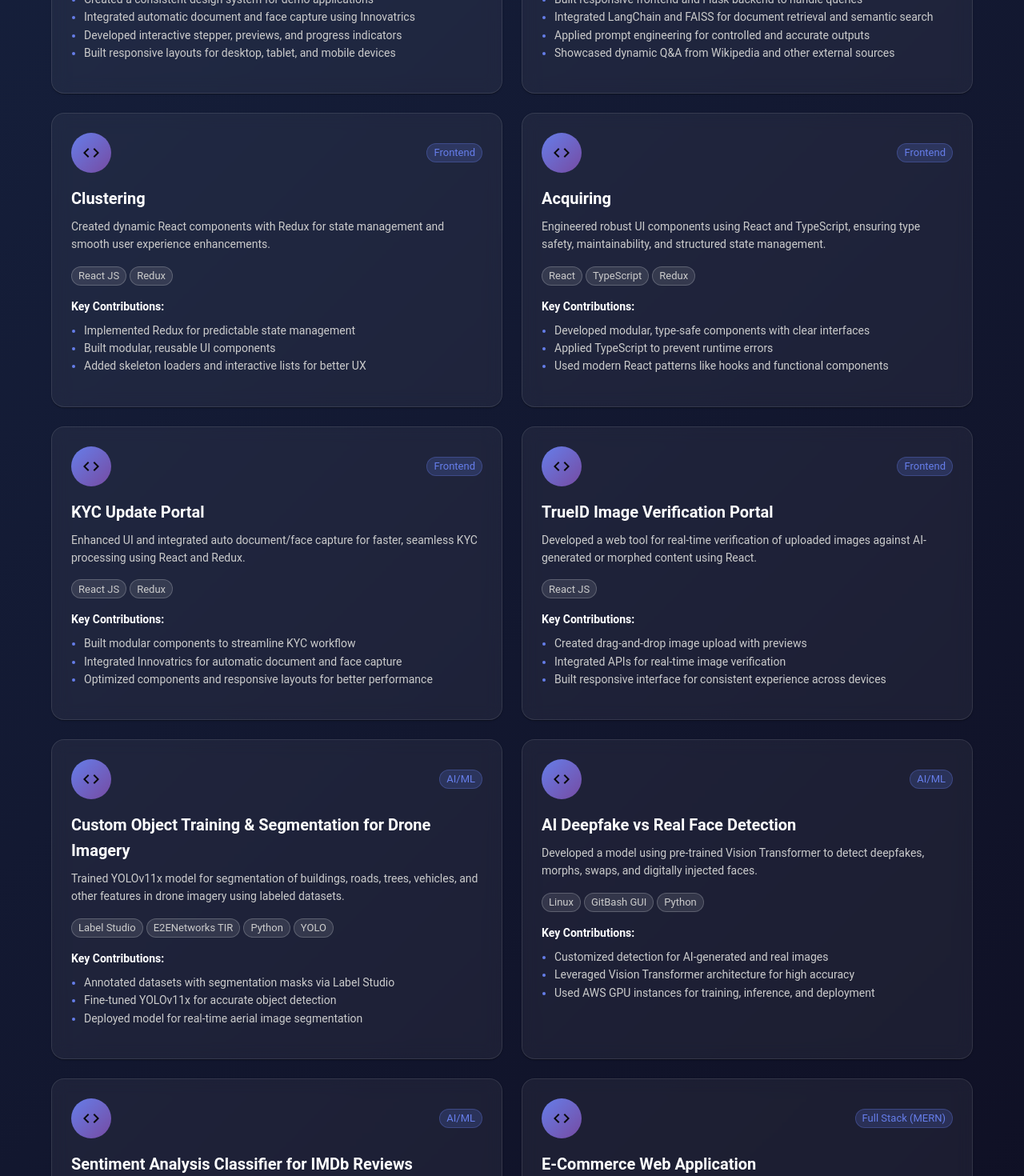
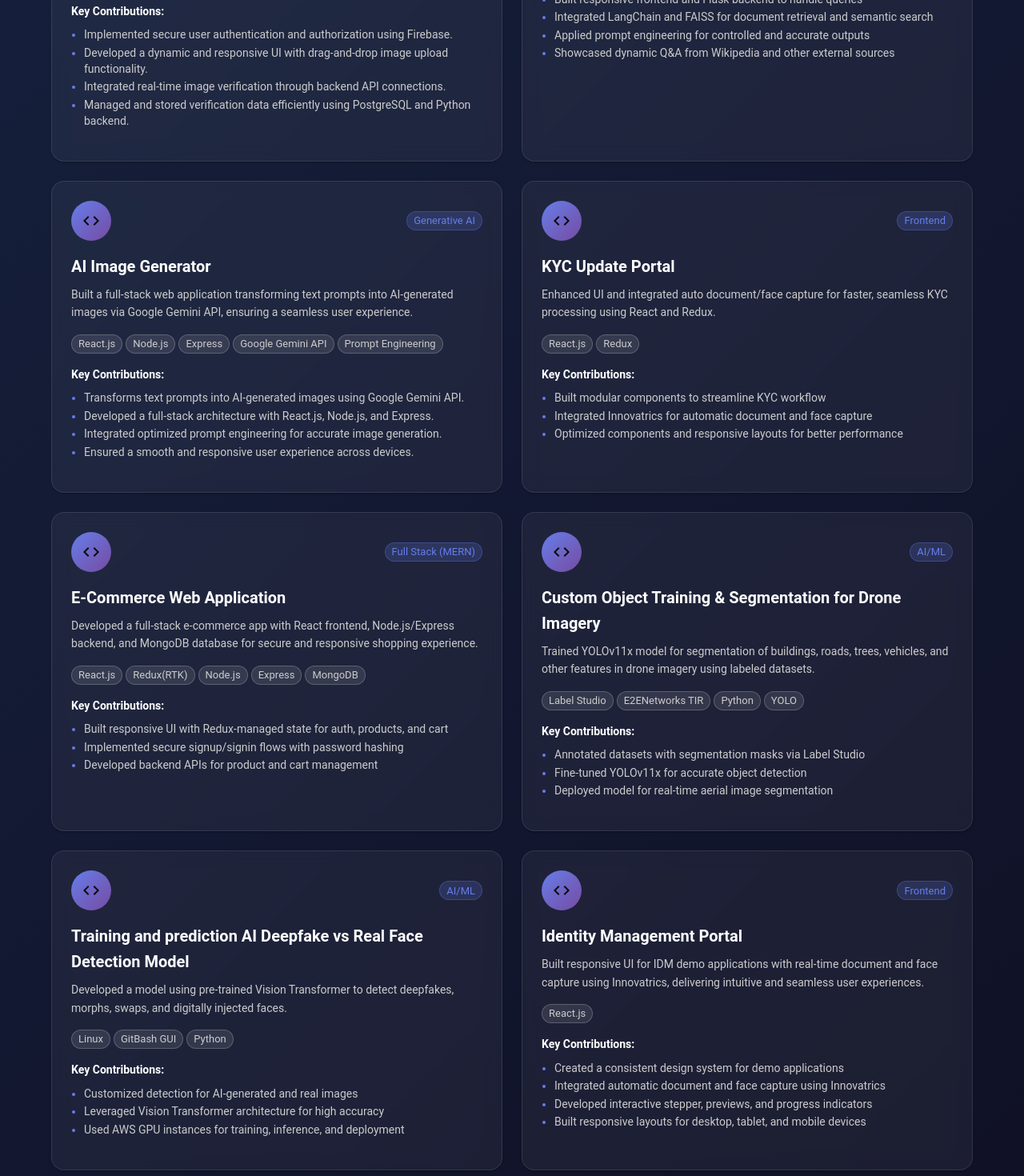
Before and after one commit to JahnaviCheedella/jahnavi-portfolio, a React (Create React App) app: page / in a window 1280 px wide. Shown: the part 3900-5370 px from the top of the page at 80% size. Built offline with nearby package versions, Linux system fonts and the light colour scheme.

Commit message:
resume updation

```diff
--- a/src/components/Projects.js
+++ b/src/components/Projects.js
@@ -20,17 +20,17 @@ const Projects = () => {
 
   const projects = [
     {
-      title: "IDM Demos",
+      title: "TrueID Image Verification Portal",
       description:
-        "Built responsive UI for IDM demo applications with real-time document and face capture using Innovatrics, delivering intuitive and seamless user experiences.",
-      technologies: ["React JS"],
+        "Developed an interactive image verification portal with dynamic React.js UI, enabling drag-and-drop uploads, Firebase authentication, real-time verification via API integration and seamless backend data management using python and PostgreSQL.",
+      technologies: ["React.js", "Python", "PostgreSQL", "Firebase"],
       icon: <CodeIcon />,
-      category: "Frontend",
+      category: "Full Stack",
       features: [
-        "Created a consistent design system for demo applications",
-        "Integrated automatic document and face capture using Innovatrics",
-        "Developed interactive stepper, previews, and progress indicators",
-        "Built responsive layouts for desktop, tablet, and mobile devices",
+        "Implemented secure user authentication and authorization using Firebase.",
+        "Developed a dynamic and responsive UI with drag-and-drop image upload functionality.",
+        "Integrated real-time image verification through backend API connections.",
+        "Managed and stored verification data efficiently using PostgreSQL and Python backend.",
       ],
     },
     {
@@ -38,7 +38,7 @@ const Projects = () => {
       description:
         "Developed a RAG chatbot that answers questions from external sources using React, Flask, LangChain, FAISS, and HuggingFace models.",
       technologies: [
-        "React JS",
+        "React.js",
         "Python",
         "Flask",
         "LangChain",
@@ -55,36 +55,30 @@ const Projects = () => {
       ],
     },
     {
-      title: "Clustering",
+      title: "AI Image Generator",
       description:
-        "Created dynamic React components with Redux for state management and smooth user experience enhancements.",
-      technologies: ["React JS", "Redux"],
+        "Built a full-stack web application transforming text prompts into AI-generated images via Google Gemini API, ensuring a seamless user experience. ",
+      technologies: [
+        "React.js",
+        "Node.js",
+        "Express",
+        "Google Gemini API",
+        "Prompt Engineering",
+      ],
       icon: <CodeIcon />,
-      category: "Frontend",
+      category: "Generative AI",
       features: [
-        "Implemented Redux for predictable state management",
-        "Built modular, reusable UI components",
-        "Added skeleton loaders and interactive lists for better UX",
-      ],
-    },
-    {
-      title: "Acquiring",
-      description:
-        "Engineered robust UI components using React and TypeScript, ensuring type safety, maintainability, and structured state management.",
-      technologies: ["React", "TypeScript", "Redux"],
-      icon: <CodeIcon />,
-      category: "Frontend",
-      features: [
-        "Developed modular, type-safe components with clear interfaces",
-        "Applied TypeScript to prevent runtime errors",
-        "Used modern React patterns like hooks and functional components",
+        "Transforms text prompts into AI-generated images using Google Gemini API.",
+        "Developed a full-stack architecture with React.js, Node.js, and Express.",
+        "Integrated optimized prompt engineering for accurate image generation.",
+        "Ensured a smooth and responsive user experience across devices.",
       ],
     },
     {
       title: "KYC Update Portal",
       description:
         "Enhanced UI and integrated auto document/face capture for faster, seamless KYC processing using React and Redux.",
-      technologies: ["React JS", "Redux"],
+      technologies: ["React.js", "Redux"],
       icon: <CodeIcon />,
       category: "Frontend",
       features: [
@@ -94,18 +88,19 @@ const Projects = () => {
       ],
     },
     {
-      title: "TrueID Image Verification Portal",
+      title: "E-Commerce Web Application",
       description:
-        "Developed a web tool for real-time verification of uploaded images against AI-generated or morphed content using React.",
-      technologies: ["React JS"],
+        "Developed a full-stack e-commerce app with React frontend, Node.js/Express backend, and MongoDB database for secure and responsive shopping experience.",
+      technologies: ["React.js", "Redux(RTK)", "Node.js", "Express", "MongoDB"],
       icon: <CodeIcon />,
-      category: "Frontend",
+      category: "Full Stack (MERN)",
       features: [
-        "Created drag-and-drop image upload with previews",
-        "Integrated APIs for real-time image verification",
-        "Built responsive interface for consistent experience across devices",
+        "Built responsive UI with Redux-managed state for auth, products, and cart",
+        "Implemented secure signup/signin flows with password hashing",
+        "Developed backend APIs for product and cart management",
       ],
     },
+
     {
       title: "Custom Object Training & Segmentation for Drone Imagery",
       description:
@@ -120,7 +115,7 @@ const Projects = () => {
       ],
     },
     {
-      title: "AI Deepfake vs Real Face Detection",
+      title: "Training and prediction AI Deepfake vs Real Face Detection Model",
       description:
         "Developed a model using pre-trained Vision Transformer to detect deepfakes, morphs, swaps, and digitally injected faces.",
       technologies: ["Linux", "GitBash GUI", "Python"],
@@ -133,29 +128,44 @@ const Projects = () => {
       ],
     },
     {
-      title: "Sentiment Analysis Classifier for IMDb Reviews",
+      title: "Identity Management Portal",
       description:
-        "Built an LSTM-based model in PyTorch for classifying movie reviews as positive or negative, with full preprocessing and embedding pipeline.",
-      technologies: ["Python", "Pandas", "PyTorch", "NLP"],
+        "Built responsive UI for IDM demo applications with real-time document and face capture using Innovatrics, delivering intuitive and seamless user experiences.",
+      technologies: ["React.js"],
       icon: <CodeIcon />,
-      category: "AI/ML",
+      category: "Frontend",
       features: [
-        "Implemented LSTM architecture for binary classification",
-        "Designed preprocessing pipeline with tokenization and embedding layer",
-        "Achieved [Your Accuracy]% on test data",
+        "Created a consistent design system for demo applications",
+        "Integrated automatic document and face capture using Innovatrics",
+        "Developed interactive stepper, previews, and progress indicators",
+        "Built responsive layouts for desktop, tablet, and mobile devices",
       ],
     },
     {
-      title: "E-Commerce Web Application",
+      title: "Acquiring Portal",
       description:
-        "Developed a full-stack e-commerce app with React frontend, Node.js/Express backend, and MongoDB database for secure and responsive shopping experience.",
-      technologies: ["React.js", "Redux(RTK)", "Node.js", "Express", "MongoDB"],
+        "Engineered robust UI components using React and TypeScript, ensuring type safety, maintainability, and structured state management.",
+      technologies: ["React", "TypeScript", "Redux"],
       icon: <CodeIcon />,
-      category: "Full Stack (MERN)",
+      category: "Frontend",
       features: [
-        "Built responsive UI with Redux-managed state for auth, products, and cart",
-        "Implemented secure signup/signin flows with password hashing",
-        "Developed backend APIs for product and cart management",
+        "Developed modular, type-safe components with clear interfaces",
+        "Applied TypeScript to prevent runtime errors",
+        "Used modern React patterns like hooks and functional components",
+      ],
+    },
+
+    {
+      title: "Clustering Portal",
+      description:
+        "Created dynamic React components with Redux for state management and smooth user experience enhancements.",
+      technologies: ["React.js", "Redux"],
+      icon: <CodeIcon />,
+      category: "Frontend",
+      features: [
+        "Implemented Redux for predictable state management",
+        "Built modular, reusable UI components",
+        "Added skeleton loaders and interactive lists for better UX",
       ],
     },
   ];
```
Also changed, not shown: 1 other file (tests, documents, lock files or other folders).
